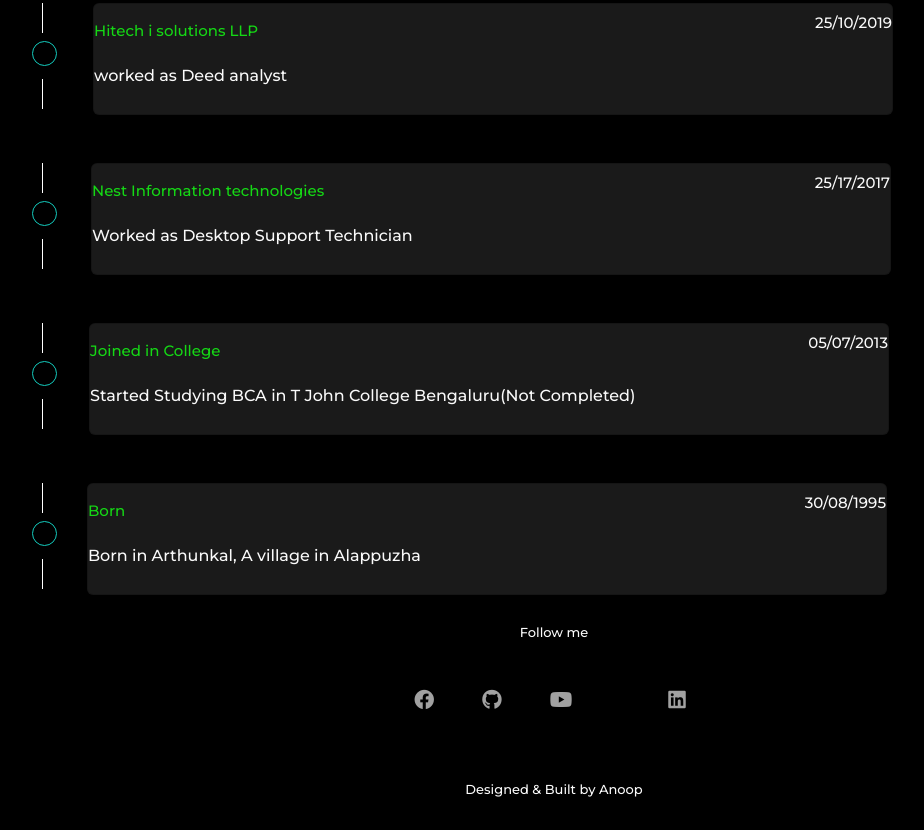
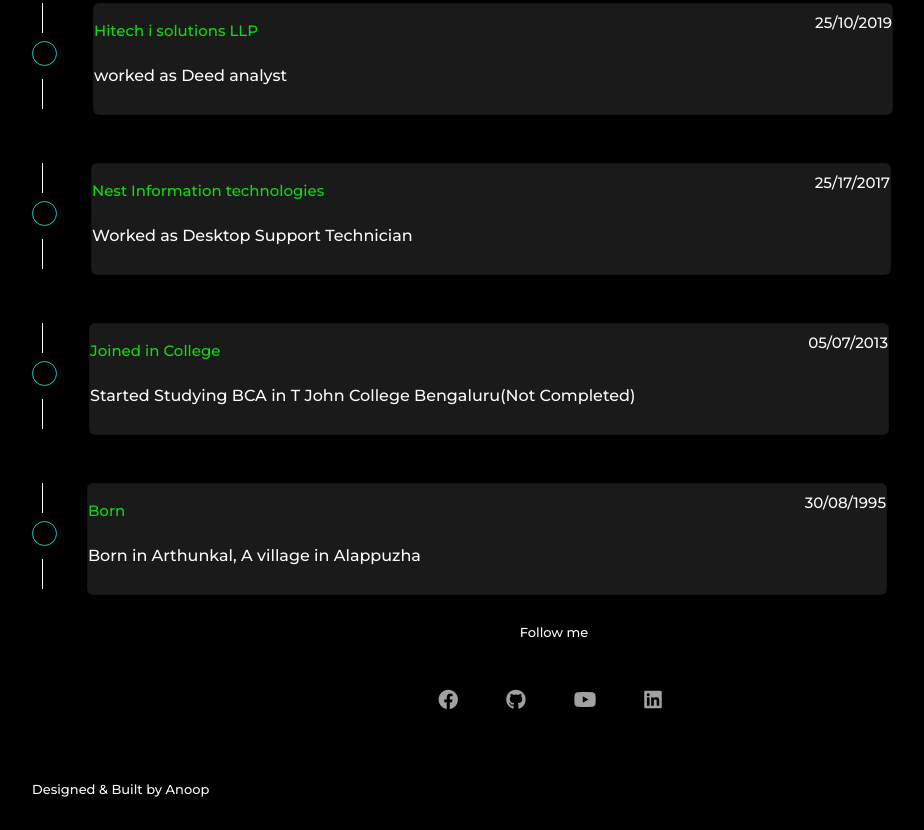
Before and after one commit to heyanoop/Portfolio, a plain HTML site: page timeline.html in a window 1280 px wide. Shown: the part 550-1380 px from the top of the page, without its empty margins (50-974 px from the left). Drawn offline with nearby package versions, Linux system fonts and the light colour scheme.

Commit message:
timeline.html

```diff
--- a/timeline.html
+++ b/timeline.html
@@ -192,14 +192,12 @@
     <div class="col-lg-12">
       <h1>Follow me</h1>
     </div>
-    <div class="col-lg-12">
-      <div class="d-flex justify-content-center">
-        <i class="fa-brands fa-facebook me-2"></i>
-        <i class="fa-brands fa-github me-2"></i>
-        <i class="fa-brands fa-youtube me-2"></i>
-        <i class="fa-brands fa-x-twitter me-2"></i>
-        <i class="fa-brands fa-linkedin me-2"></i>
-      </div>
+             <div class="d-flex justify-content-center">
+            <a href="https://www.facebook.com/heyanoop" ><i class="fa-brands fa-facebook me-2"></i> </a>
+            <a href="https://github.com/heyanoop/"> <i class="fa-brands fa-github me-2"></i> </a>
+             <a href="https://www.youtube.com/channel/UCZgrV_qg-fGvrRQmbvSatoA"><i class="fa-brands fa-youtube me-2"></i></a>
+             <a href="https://www.linkedin.com/in/heyanoop/"><i class="fa-brands fa-linkedin me-2"></i></a>
+           </div>
     </div>
     <div class="col-lg-12">
       <p>Designed & Built by Anoop</p>
```
